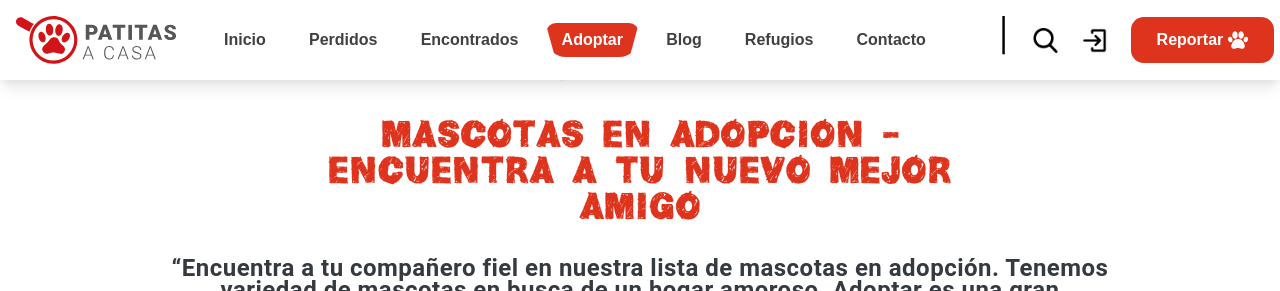
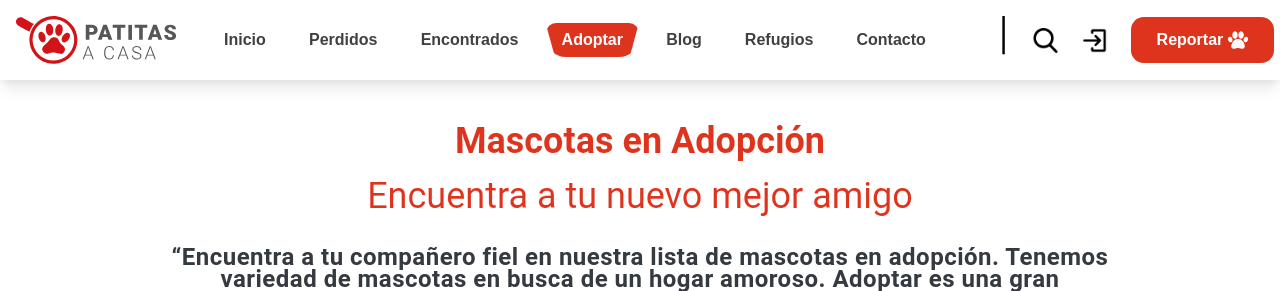
Before and after one commit to santiudev/software-mascotas, a React (Create React App) app: page /adoptar in a window 1280 px wide. Shown: the top 291 px of the page. Built offline with nearby package versions, Linux system fonts and the light colour scheme.

Commit message:
letra titulo y subtitulo agreagados y mejorados

```diff
--- a/src/componentes/principales/LetraTitulo.jsx
+++ b/src/componentes/principales/LetraTitulo.jsx
@@ -3,8 +3,15 @@ import styles from "../../css/principales/letraTitulo.module.css";
 
 const LetraTitulo = ({ texto, align, clase }) => {
 	return(
-    <p className={`${styles[`letra-titulo`]} ${styles[clase]}`} style={{textAlign: align}}>{texto}</p>
+    <b><p className={`${styles[`letra-titulo`]} ${styles[clase]}`} style={{textAlign: align}}>{texto}</p></b>
 	);
 };
 
+const LetraSubtitulo = ({texto, align, clase}) => {
+	return(
+		<p className={`${styles[`letra-titulo`]} ${styles[clase]}`} style={{textAlign: align}}>{texto}</p>
+	);
+}
+
 export default LetraTitulo;
+export { LetraSubtitulo };
--- a/src/css/principales/letraTitulo.module.css
+++ b/src/css/principales/letraTitulo.module.css
@@ -5,13 +5,14 @@
 
 
 .letra-titulo {
-	font-family: letra-titulo /*'Roboto',sans-serif*/;
+	font-family: 'Roboto',sans-serif/*letra-titulo*/ /*'Roboto',sans-serif*/;
 	font-size: 2.25rem;
 	margin: 0;
 	padding-bottom: .8rem;
 	min-width: 11rem;
 	user-select: none;
 }
+
 
 .letra-titulo--red{
 	color: #DE341D;
@@ -26,7 +27,7 @@
                .8px -.8px 0 #000,
                -.8px .8px 0 #000,
                .8px .8px 0 #000;
-	-webkit-text-stroke: .4px black;
-	-moz-text-stroke: .4px black;
+	/*-webkit-text-stroke: .4px black;
+	-moz-text-stroke: .4px black;*/
 	font-size: 3.75rem;
 }
--- a/src/vistas/adoptar.jsx
+++ b/src/vistas/adoptar.jsx
@@ -8,6 +8,7 @@ import Paginacion from "../componentes/Perdidos/paginacion";
 import AdoptarTarjeta from "../componentes/adoptar/adoptarTarjeta";
 import Filtrar from "../componentes/adoptar/filtrar.module";
 import LetraTitulo from "../componentes/principales/LetraTitulo";
+import { LetraSubtitulo } from "../componentes/principales/LetraTitulo";
 import LetraParrafo from "../componentes/principales/letraParrafo";
 
 // Estilos
@@ -25,7 +26,11 @@ const adoptar = () => {
         <section className={styles_perdidos["texto-container"]}>
           <article className={styles_perdidos["texto-container__titulo"]}>
             <LetraTitulo
-              texto="Mascotas en adopcion - Encuentra a tu nuevo mejor amigo"
+              texto="Mascotas en Adopción"
+              clase="letra-titulo--red"
+            />
+            <LetraSubtitulo
+              texto="Encuentra a tu nuevo mejor amigo"
               clase="letra-titulo--red"
             />
           </article>
--- a/src/vistas/encontrados.jsx
+++ b/src/vistas/encontrados.jsx
@@ -4,6 +4,7 @@ import Footer from '../../src/componentes/Footer/Footer';
 import styles from '../css/Perdidos/perdidos.module.css';
 import PerdidosTarjeta from '../componentes/Perdidos/perdidosTarjeta';
 import LetraTitulo from '../componentes/principales/LetraTitulo';
+import { LetraSubtitulo } from '../componentes/principales/LetraTitulo';
 import { Data } from '../Data_HO-PET';
 import Paginacion from '../componentes/Perdidos/paginacion';
 import LetraParrafo from '../componentes/principales/letraParrafo';
@@ -16,7 +17,11 @@ const Encontrados = () => {
 				<section className={styles['texto-container']}>
 					<article className={styles['texto-container__titulo']}>
 						<LetraTitulo
-							texto="Mascotas Perdidas - devuelve a tu amigo peludo a casa"
+							texto="Mascotas Perdidas"
+							clase="letra-titulo--red"
+						/>
+						<LetraSubtitulo
+							texto="devuelve a tu amigo peludo a casa"
 							clase="letra-titulo--red"
 						/>
 					</article>
--- a/src/vistas/perdidos.jsx
+++ b/src/vistas/perdidos.jsx
@@ -1,9 +1,9 @@
-import React from 'react';
+ import React from 'react';
 import Nav from '../componentes/nav/nav';
 import Footer from '../../src/componentes/Footer/Footer';
 import styles from '../css/Perdidos/perdidos.module.css';
 import PerdidosTarjeta from '../componentes/Perdidos/perdidosTarjeta';
-import LetraTitulo from '../componentes/principales/LetraTitulo';
+import LetraTitulo, { LetraSubtitulo } from '../componentes/principales/LetraTitulo';
 import { Data } from '../Data_HO-PET';
 import Paginacion from '../componentes/Perdidos/paginacion';
 import LetraParrafo from '../componentes/principales/letraParrafo';
@@ -16,7 +16,11 @@ const Perdidos = () => {
 				<section className={styles['texto-container']}>
 					<article className={styles['texto-container__titulo']}>
 						<LetraTitulo
-							texto="Mascotas perdidas - Ayuda a encontrar a tu amigo peludo"
+							texto="Mascotas perdidas"
+							clase="letra-titulo--red"
+						/>
+						<LetraSubtitulo
+							texto="Ayuda a encontrar a tu amigo peludo"
 							clase="letra-titulo--red"
 						/>
 					</article>
```
